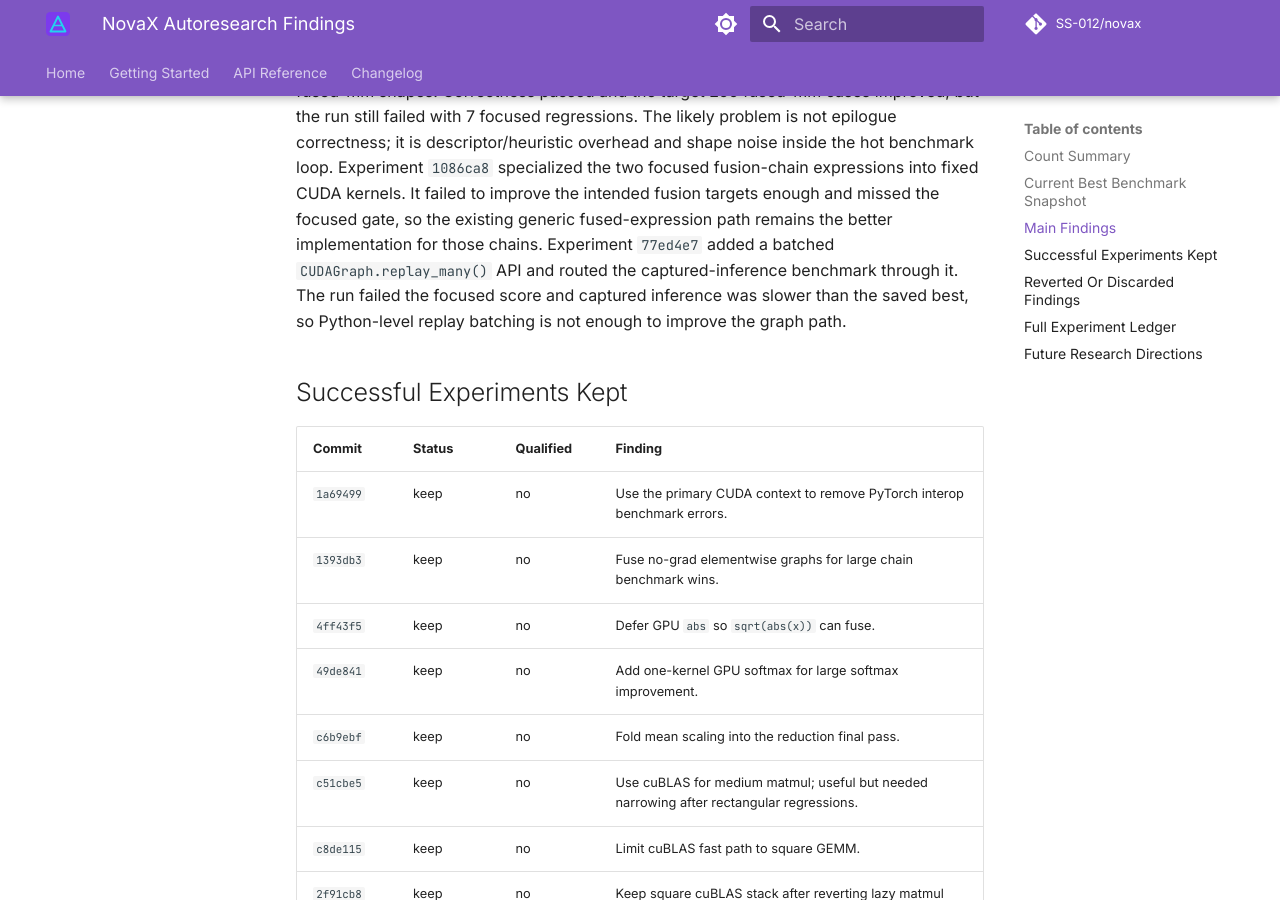
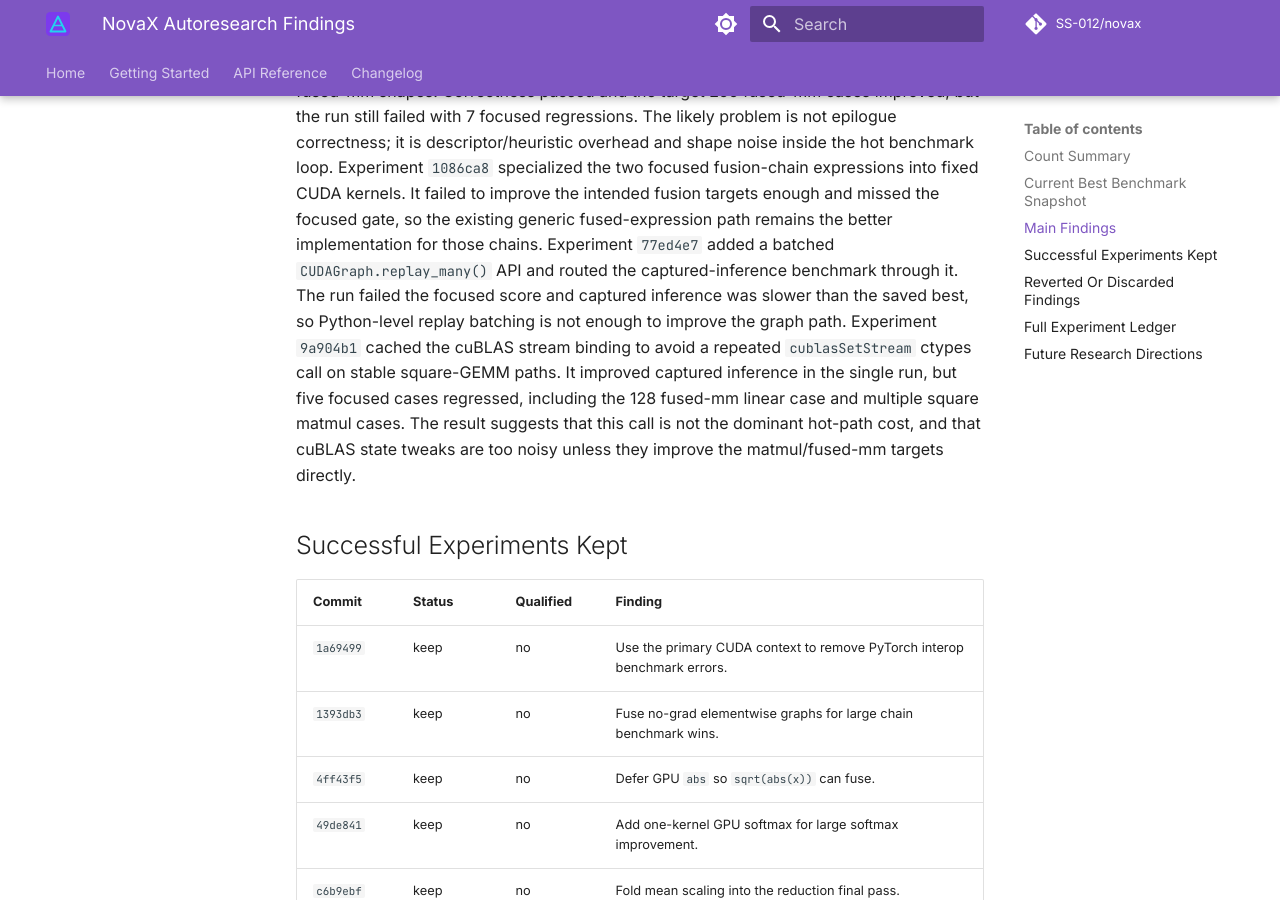
Before and after one commit to SS-012/novax, an MkDocs documentation site: the page built from docs/autoresearch-findings.md, in a window 1280 px wide and 900 px high, scrolled down 3271 px. Built offline with MkDocs 1.6.1 and Material for MkDocs 9.7.7, drawn with Linux system fonts in a browser that asks for light colours; comment, search, counter and statistics services are not loaded; the version menu is left out; some of the changed text lies outside the part shown.

Commit message:
docs: log cublas stream cache experiment

```diff
--- a/docs/autoresearch-findings.md
+++ b/docs/autoresearch-findings.md
@@ -145,6 +145,12 @@ Experiment `77ed4e7` added a batched `CUDAGraph.replay_many()` API and routed
 the captured-inference benchmark through it. The run failed the focused score
 and captured inference was slower than the saved best, so Python-level replay
 batching is not enough to improve the graph path.
+Experiment `9a904b1` cached the cuBLAS stream binding to avoid a repeated
+`cublasSetStream` ctypes call on stable square-GEMM paths. It improved captured
+inference in the single run, but five focused cases regressed, including the
+128 fused-mm linear case and multiple square matmul cases. The result suggests
+that this call is not the dominant hot-path cost, and that cuBLAS state tweaks
+are too noisy unless they improve the matmul/fused-mm targets directly.
 
 ## Successful Experiments Kept
 
@@ -222,6 +228,7 @@ These experiments should not be retried in the same form.
 | `1b04e93` | discard | cuBLASLt fused bias+ReLU epilogue improved the 256 fused-mm cases and capture but regressed too many focused cases. |
 | `1086ca8` | discard | Specialized fixed kernels for the focused fusion chains did not improve fusion enough and failed the focused gate. |
 | `77ed4e7` | discard | Batched CUDA graph replay in Python did not improve captured inference and failed the focused score gate. |
+| `9a904b1` | discard | Cached cuBLAS stream binding improved captured inference only, while regressing five focused cases. |
 
 ## Full Experiment Ledger
 
@@ -294,6 +301,7 @@ These experiments should not be retried in the same form.
 | `1b04e93` | discard | no | 3 | 7 | 0 | -1642.789714 | 0.670079 | cuBLASLt fused bias relu epilogue improved 256 fused-mm and capture but regressed too many focused cases. |
 | `1086ca8` | discard | no | 2 | 3 | 0 | -826.233543 | 0.706146 | Specialized focused fusion-chain kernels did not improve fusion enough and failed focused gate. |
 | `77ed4e7` | discard | no | 2 | 2 | 0 | -192.839153 | 0.696145 | Batched cuda graph replay API did not improve capture and failed focused research score. |
+| `9a904b1` | discard | no | 1 | 5 | 0 | -4158.420902 | 0.688372 | Cached cuBLAS stream binding improved captured inference but regressed five focused cases including fused-mm and matmul. |
 
 ## Future Research Directions
 
```
Also changed, not shown: other parts of docs/autoresearch-findings.md (+5 -5 lines), papers/2026-05-30-frontier-gpu-optimization.md (+9 -0 lines).
